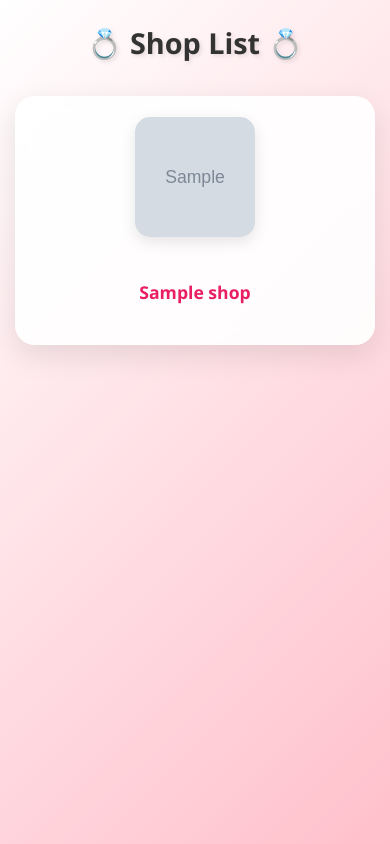
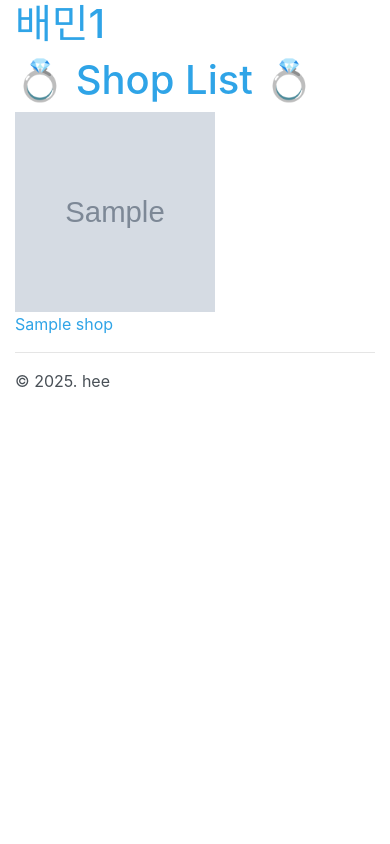
Before and after one commit to Hyeoni-729/BackEnd_hyeoni, a Django app: page /baemin/ in a window 390 px wide. Run offline with Django 5.2, Linux system fonts and the light colour scheme; tables that the repository leaves empty hold one stand-in row (values such as "Sample post"); grey boxes marked "Sample" are stand-in pictures; some libraries are stand-ins or nearby versions.

Commit message:
django속성 block과 부트스트랩을 이용한 css 적용

```diff
--- /dev/null
+++ b/mydjango/baemin/templates/baemin/base.html
@@ -0,0 +1,28 @@
+{% load django_bootstrap5 %}
+
+<!doctype html>
+<html lang="ko">
+
+  <head>
+    <meta charset="UTF-8"/>
+    <title></title>
+    <meta name="viewport" content="width=device-width,initial-scale=1,minimum-scale=1,maximum-scale=1,user-scalable=no">
+
+    {# bootstrap_css #}
+    <link rel="stylesheet" href="https://cdn.jsdelivr.net/npm/bootswatch@4.5.2/dist/cerulean/bootstrap.min.css" integrity="sha384-3fdgwJw17Bi87e1QQ4fsLn4rUFqWw//KU0g8TvV6quvahISRewev6/EocKNuJmEw" crossorigin="anonymous">
+    {% bootstrap_javascript %}
+  </head>
+
+  <body>
+    <div class="container">
+      <h1>배민1</h1>
+      {% comment %} block / endblock은 자식 템플릿이 비집고 들어올 수 있는 공간. 자식 템플릿은 부모 템플릿의 구성을 변경 할 수 없다. 자식 템플릿의 부모 템플릿의 block 영역만 재정의할 수 있다.
+      {% endcomment %}
+
+      {% block content %}{% endblock  %}
+      <hr>
+      &copy; 2025. hee
+    </div>
+  </body>
+
+</html>
--- a/mydjango/baemin/templates/baemin/shop_list.html
+++ b/mydjango/baemin/templates/baemin/shop_list.html
@@ -1,140 +1,9 @@
-<!DOCTYPE html>
-<html lang="ko">
+{% extends "baemin/base.html" %}
+{% load django_bootstrap5 %}
+{% comment %} 장고의 상속 {% endcomment %}
 
-  <head>
-    <meta charset="UTF-8">
-    <meta name="viewport" content="width=device-width,initial-scale=1,minimum-scale=1,maximum-scale=1,user-scalable=no">
-    <title>Baemin Shop List</title>
-    <style>
-      * {
-        margin: 0;
-        padding: 0;
-        box-sizing: border-box;
-      }
-
-      body {
-        background: linear-gradient(135deg, #ffffff 0%, #ffc0cb 100%);
-        min-height: 100vh;
-        padding: 40px 20px;
-        font-family: 'Segoe UI', Tahoma, Geneva, Verdana, sans-serif;
-        line-height: 1.6;
-      }
-
-      h1 {
-        text-align: center;
-        font-size: 2.5rem;
-        color: #333;
-        margin-bottom: 40px;
-        text-shadow: 2px 2px 4px rgba(0, 0, 0, 0.1);
-        font-weight: 700;
-      }
-
-      .shop-container {
-        display: grid;
-        grid-template-columns: repeat(auto-fit, minmax(300px, 1fr));
-        gap: 30px;
-        max-width: 1200px;
-        margin: 0 auto;
-      }
-
-      .shop-item {
-        background: rgba(255, 255, 255, 0.9);
-        border-radius: 20px;
-        padding: 25px;
-        box-shadow: 0 10px 30px rgba(0, 0, 0, 0.1);
-        transition: all 0.3s ease;
-        text-align: center;
-        backdrop-filter: blur(10px);
-        border: 1px solid rgba(255, 255, 255, 0.3);
-      }
-
-      .shop-item:hover {
-        transform: translateY(-10px);
-        box-shadow: 0 20px 40px rgba(0, 0, 0, 0.15);
-        background: rgba(255, 255, 255, 0.95);
-      }
-
-      .shop-item img {
-        width: 200px;
-        height: 200px;
-        border-radius: 15px;
-        object-fit: cover;
-        margin-bottom: 15px;
-        box-shadow: 0 5px 15px rgba(0, 0, 0, 0.1);
-        transition: transform 0.3s ease;
-      }
-
-      .shop-item:hover img {
-        transform: scale(1.05);
-      }
-
-      .shop-item a {
-        display: inline-block;
-        font-size: 1.3rem;
-        font-weight: 600;
-        color: #e91e63;
-        text-decoration: none;
-        margin: 10px 0;
-        padding: 8px 0;
-        transition: color 0.3s ease;
-      }
-
-      .shop-item a:hover {
-        color: #c2185b;
-        text-decoration: underline;
-      }
-
-      .shop-description {
-        color: #666;
-        font-size: 1rem;
-        margin-top: 10px;
-        line-height: 1.5;
-      }
-
-      /* 반응형 디자인 */
-      @media (max-width: 768px) {
-        body {
-          padding: 20px 15px;
-        }
-
-        h1 {
-          font-size: 2rem;
-          margin-bottom: 30px;
-        }
-
-        .shop-container {
-          grid-template-columns: 1fr;
-          gap: 20px;
-        }
-
-        .shop-item {
-          padding: 20px;
-        }
-
-        .shop-item img {
-          width: 150px;
-          height: 150px;
-        }
-
-        .shop-item a {
-          font-size: 1.1rem;
-        }
-      }
-
-      @media (max-width: 480px) {
-        h1 {
-          font-size: 1.8rem;
-        }
-
-        .shop-item img {
-          width: 120px;
-          height: 120px;
-        }
-      }
-    </style>
-  </head>
-
-  <body>
+{% comment %} 자식 템플릿은 block을 재정의하지 않은 코드는 무시된다. {% endcomment %}
+{% block content  %}
     <h1>💍 Shop List 💍</h1>
     <div class="shop-container">
       {% for shop in shop_list %}
@@ -147,6 +16,4 @@
         </div>
       {% endfor %}
     </div>
-  </body>
-
-</html>
+{% endblock  %}
```
Also changed, not shown: mydjango/baemin/templates/baemin/review_form.html (+5 -30 lines), mydjango/baemin/templates/baemin/shop_detail.html (+7 -48 lines).
